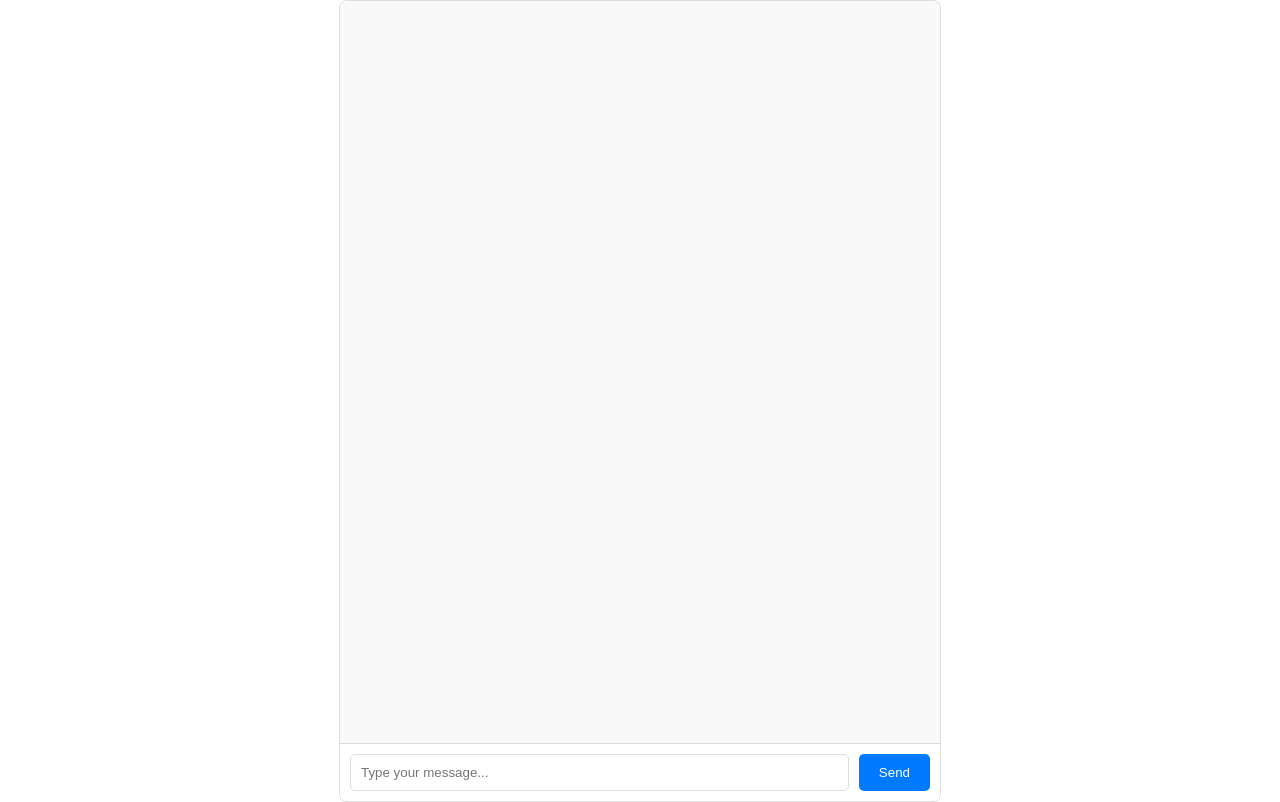
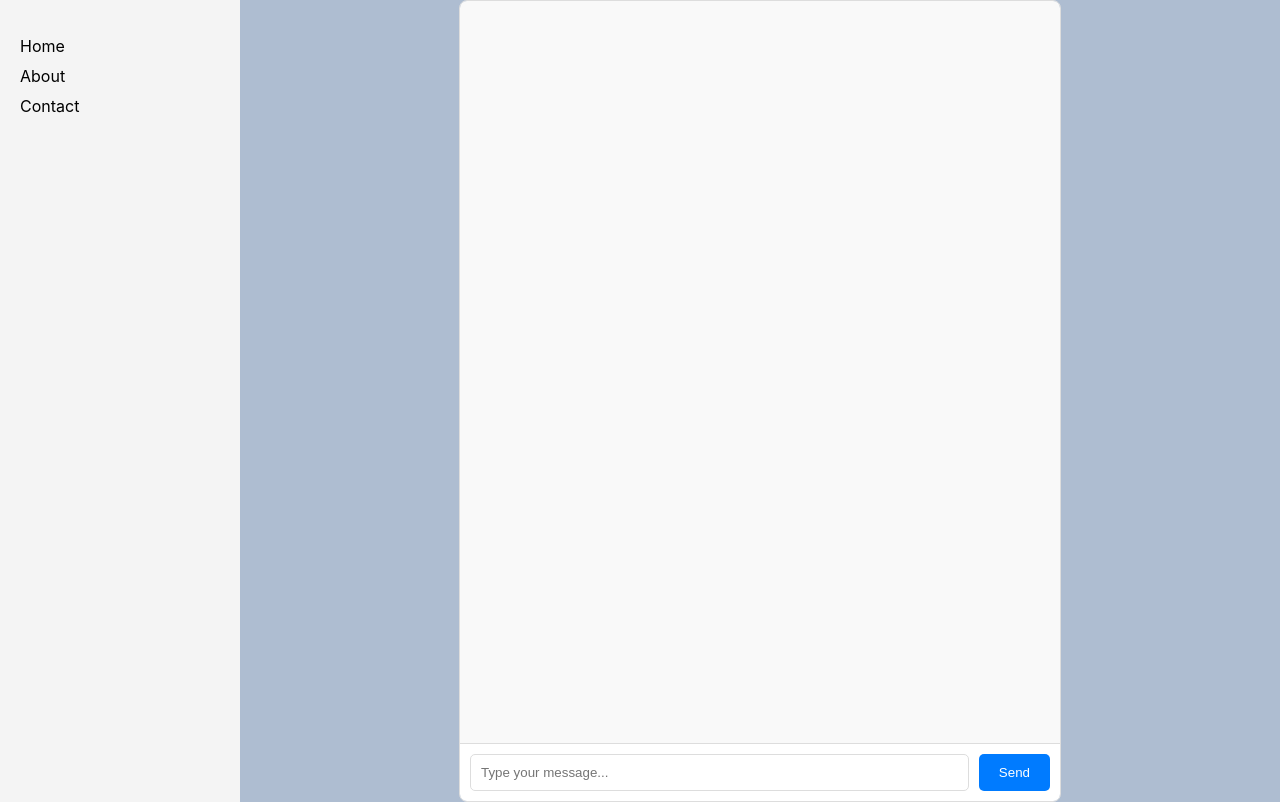
Before and after one commit to gfirzon-personal/react-chatbot-app, a React (Create React App) app: page / in a window 1280 px wide. Built offline with nearby package versions, Linux system fonts and the light colour scheme.

Commit message:
basic sidebar

```diff
--- a/src/Chatbot.css
+++ b/src/Chatbot.css
@@ -1,8 +1,29 @@
+.page-container {
+  display: flex;
+  background-color: rgb(174, 189, 209);
+}
+
+.sidebar {
+  width: 200px;
+  background-color: #f4f4f4;
+  padding: 20px;
+}
+
+.sidebar ul {
+  list-style-type: none;
+  padding: 0;
+}
+
+.sidebar li {
+  margin: 10px 0;
+}
+
 .chatbot-container {
     display: flex;
     flex-direction: column;
     height: 100vh;
     max-width: 600px;
+    min-width: 600px;
     margin: auto;
     border: 1px solid #ddd;
     border-radius: 8px;
--- a/src/Chatbot.js
+++ b/src/Chatbot.js
@@ -36,6 +36,14 @@ const Chatbot = () => {
   };
 
   return (
+    <div className="page-container">
+      <div className="sidebar">
+        <ul>
+          <li>Home</li>
+          <li>About</li>
+          <li>Contact</li>
+        </ul>
+      </div>
       <div className="chatbot-container">
         <div className="chatbox">
           {/*console.log(messages)*/}
@@ -55,6 +63,7 @@ const Chatbot = () => {
           <button onClick={handleSendMessage}>Send</button>
         </div>
       </div>
+    </div>
   );
 };
 
```
Lines whose indentation alone changed are shown as unchanged.
